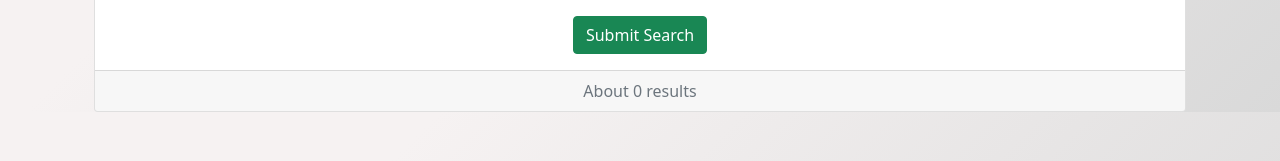
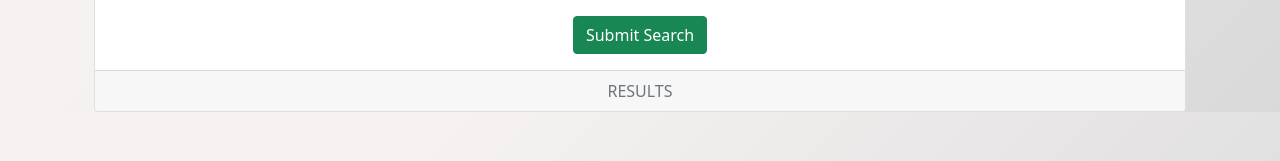
Before and after one commit to DMO17/book-search-engine-client, a React (Create React App) app: page / in a window 1280 px wide. Shown: the part 302-463 px from the top of the page. Built offline with nearby package versions, Linux system fonts and the light colour scheme.

Commit message:
resolved search bug

```diff
--- a/src/components/SavedBookCards/index.js
+++ b/src/components/SavedBookCards/index.js
@@ -31,7 +31,7 @@ const DELETE_BOOK = gql`
 export const SavedBookCards = () => {
   const { user } = useHomeContextValues();
 
-  const { loading, error, data } = useQuery(GET_SAVED_BOOKS, {
+  const { loading, error, data, refetch } = useQuery(GET_SAVED_BOOKS, {
     variables: { username: user.username },
   });
 
@@ -47,6 +47,8 @@ export const SavedBookCards = () => {
         },
       },
     });
+
+    refetch();
   };
 
   return (
--- a/src/components/SearchBar/index.js
+++ b/src/components/SearchBar/index.js
@@ -22,19 +22,18 @@ export const SearchForm = () => {
     }
   `;
 
-  const [executeSearch, { called, loading, data }] = useLazyQuery(
-    SEARCH_BOOKS,
-    {
-      variables: { searchTerm: searchedBook },
-    }
-  );
+  const [executeSearch] = useLazyQuery(SEARCH_BOOKS);
 
   const onSubmit = async (e) => {
     e.preventDefault();
 
-    await executeSearch();
+    const { data } = await executeSearch({
+      variables: { searchTerm: searchedBook },
+    });
 
-    if (!!data.searchBooks) {
+    console.log(data);
+
+    if (!!data?.searchBooks) {
       await dispatch({
         type: ACTIONS.BOOK_API_CALL,
         payload: { bookData: data.searchBooks },
@@ -78,9 +77,7 @@ export const SearchForm = () => {
             </Form>
           </div>
         </Card.Body>
-        <Card.Footer className="text-muted">
-          About {data?.searchBooks?.length || 0} results
-        </Card.Footer>
+        <Card.Footer className="text-muted">RESULTS</Card.Footer>
       </Card>
     </Container>
   );
```
